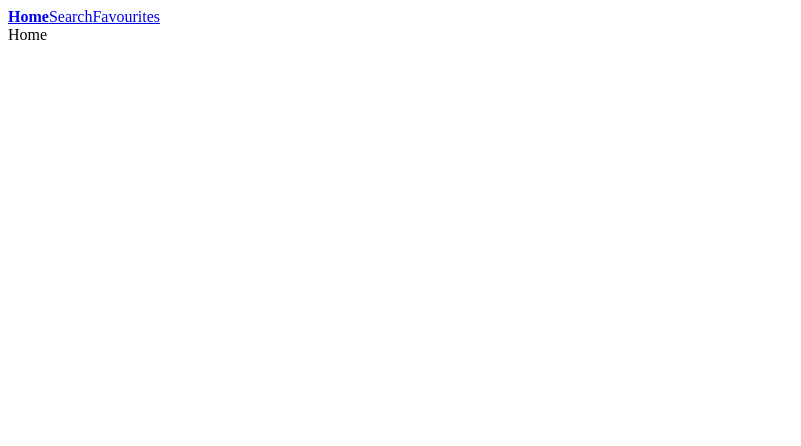
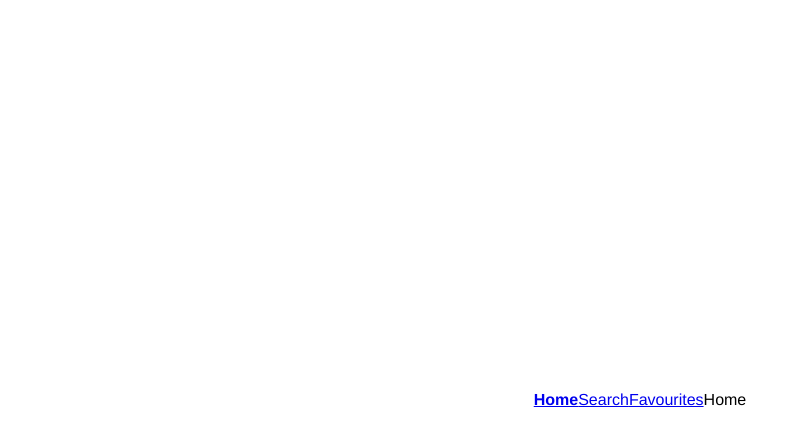
Before and after one commit to SanjeevMidda/Recipe-Finder-App, a React (Create React App) app: page / in a window 1280 px wide. Shown: the top 446 px of the page, without its empty margins (0-801 px from the left). Built offline with nearby package versions, Linux system fonts and the light colour scheme.

Commit message:
style:  add App layout and global styles

```diff
--- a/src/App.tsx
+++ b/src/App.tsx
@@ -8,6 +8,7 @@ import Search from "./components/Search";
 function App() {
   return (
     <BrowserRouter>
+      <div className="App">
         <Navigation />
 
         <Routes>
@@ -15,6 +16,7 @@ function App() {
           <Route path="/search" element={<Search />} />
           <Route path="/favourites" element={<Favourites />} />
         </Routes>
+      </div>
     </BrowserRouter>
   );
 }
--- a/src/index.css
+++ b/src/index.css
@@ -1,3 +1,17 @@
+* {
+  box-sizing: border-box;
+  font-family: Helvetica, sans-serif;
+  font-weight: 400;
+  margin: 0px;
+}
+
+.App {
+  display: flex;
+  justify-content: center;
+  align-items: center;
+  height: 100dvh;
+}
+
 .nav-link {
   font-weight: 400;
 }
```
Lines whose indentation alone changed are shown as unchanged.
